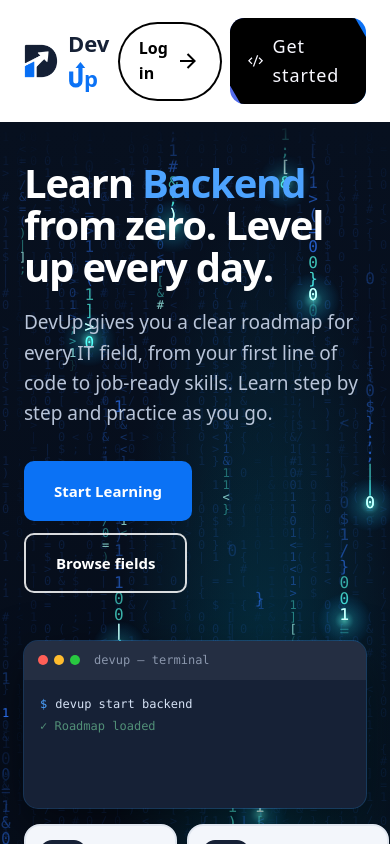
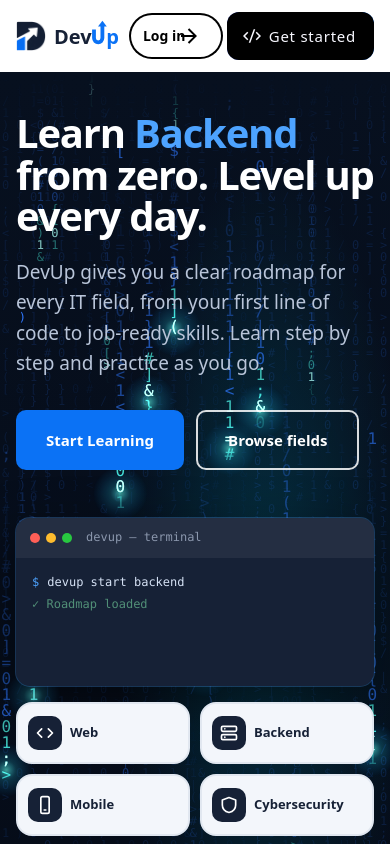
Before and after one commit to nihad123-pasayev/DevUp, a React (Vite) app: page / in a window 390 px wide. Built offline with nearby package versions, Linux system fonts and the light colour scheme.

Commit message:
responsive

```diff
--- a/src/pages/EntryPage.css
+++ b/src/pages/EntryPage.css
@@ -1124,3 +1124,97 @@ footer {
   .hero-zone .actions .btn,
   .term { transition: none; }
 }
+/* ---- Mobil düzəlişləri ---- */
+.brand {
+  white-space: nowrap;
+  flex-shrink: 0;
+}
+
+.nav-cta {
+  flex-shrink: 0;
+}
+
+.nav-cta .btn,
+.cssbuttons-io,
+.animated-button {
+  white-space: nowrap;
+  flex-shrink: 0;
+}
+
+.hero > div {
+  min-width: 0;
+}
+
+.tiles {
+  grid-template-columns: repeat(2, minmax(0, 1fr));
+}
+
+.tile {
+  min-width: 0;
+  overflow-wrap: break-word;
+}
+
+.hero-zone {
+  overflow-x: clip;
+}
+
+@media (max-width: 820px) {
+  .hero {
+    grid-template-columns: minmax(0, 1fr);
+  }
+}
+
+@media (max-width: 480px) {
+  .wrap {
+    padding: 0 16px;
+  }
+
+  nav {
+    padding: 12px 0;
+  }
+
+  .brand {
+    font-size: 20px;
+    gap: 8px;
+  }
+
+  .brand img {
+    width: 30px;
+    height: 30px;
+  }
+
+  .nav-cta {
+    gap: 6px;
+  }
+
+  .nav-cta button.btn {
+    padding: 8px 10px;
+    font-size: 14px;
+  }
+
+  .cssbuttons-io {
+    font-size: 15px;
+  }
+
+  .animated-button {
+    padding: 6px 20px;
+    font-size: 14px;
+  }
+
+  .tile {
+    padding: 12px 10px;
+    gap: 8px;
+    font-size: 13px;
+  }
+
+  .tile i {
+    width: 34px;
+    height: 34px;
+    border-radius: 10px;
+  }
+
+  .tile svg {
+    width: 20px;
+    height: 20px;
+  }
+}
--- a/src/pages/sidebarpages/Resources.jsx
+++ b/src/pages/sidebarpages/Resources.jsx
@@ -51,9 +51,7 @@ export default function Resources() {
   });
 
   return (
-    <div className="resources-layout">
-      <Sidebar />
-      <main className="resources-main">
+      <Sidebar >
         <div className="resources-page">
           <header className="resources-header">
             <h1>Resources</h1>
@@ -175,7 +173,6 @@ export default function Resources() {
             </div>
           )}
         </div>
-      </main>
-    </div>
+    </Sidebar>
   );
 }
```
